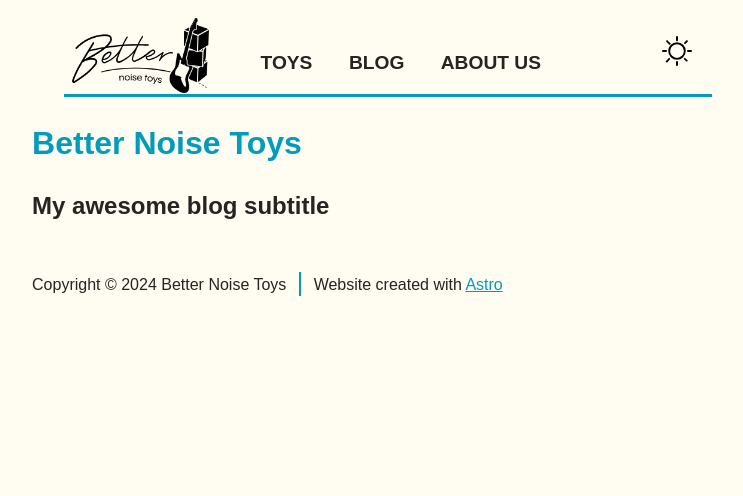
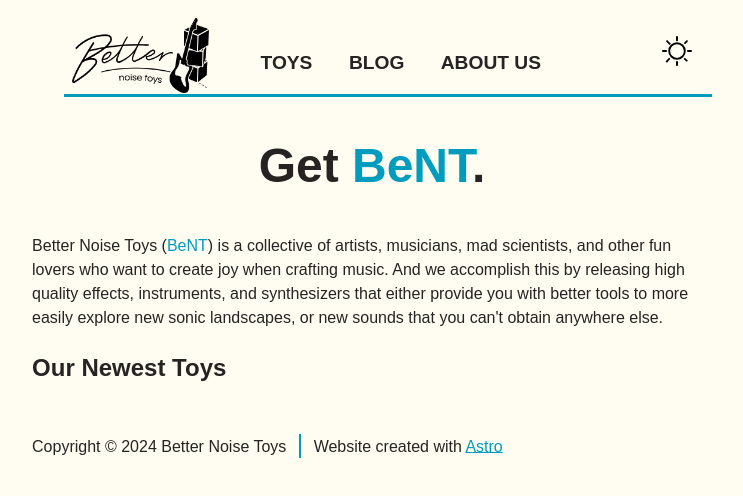
Before and after one commit to PuppyGirlBelly/BeNT_Website, an Astro site: page /BeNT_Website/ in a window 1280 px wide. Shown: the whole page, without its empty margins (268-1011 px from the left). Built offline with nearby package versions, Linux system fonts and the light colour scheme; Astro itself is replaced by a stand-in of ours.

Commit message:
Add 'themeColor' css variable to main css, to use for highlighting "BeNT"

```diff
--- a/src/pages/about.astro
+++ b/src/pages/about.astro
@@ -25,10 +25,10 @@
 ---
 
 <BaseLayout pageTitle={pageTitle}>
-	<h2>Mad Scientists and Musicians creating <em>"Better Noise Toys"</em>!</h2>
+	<h2>Mad Scientists and Musicians creating "<em class="accent-color">Better Noise Toys</em>"!</h2>
 
 	<p>
-		Better Noise Toys (AKA: BeNT) is a collective and partnership based around musicians who want
+		Better Noise Toys (AKA: <span class="accent-color">BeNT</span>) is a collective and partnership based around musicians who want
 		new toys. Not just the same clones of Tube Screamers, Telecasters, or Moog Synths that everybody
 		else creates. So we create items that speak to us that don't exist already and speak to us
 		creatively. And we want to enable others to be creative as well! So we provide schematics,
@@ -45,7 +45,7 @@
 		{
 			creators.map((c) => (
 				<li>
-					<strong>{c.nickname}</strong> (<em>{c.pronouns}</em>) — {c.biography}
+					<strong>{c.nickname}</strong> (<em>{c.pronouns.join(' - ')}</em>) — {c.biography}
 				</li>
 			))
 		}
--- a/src/pages/index.astro
+++ b/src/pages/index.astro
@@ -1,7 +1,26 @@
 ---
 import BaseLayout from '../layouts/base_layout.astro';
-const pageTitle = "Better Noise Toys";
+const pageTitle = '';
 ---
+
 <BaseLayout pageTitle={pageTitle}>
-    <h2>My awesome blog subtitle</h2>
+	<h1>Get <span class="accent-color">BeNT</span>.</h1>
+	<p>
+		Better Noise Toys (<span class="accent-color">BeNT</span>) is a collective of artists,
+		musicians, mad scientists, and other fun lovers who want to create joy when crafting music. And
+		we accomplish this by releasing high quality effects, instruments, and synthesizers that either
+		provide you with better tools to more easily explore new sonic landscapes, or new sounds that
+		you can't obtain anywhere else.
+	</p>
+
+    <h2>Our Newest Toys</h2>
 </BaseLayout>
+
+<style>
+	h1 {
+		font-size: 3rem;
+		margin: none;
+		padding: none;
+		text-align: center;
+	}
+</style>
--- a/src/styles/global.scss
+++ b/src/styles/global.scss
@@ -11,6 +11,8 @@
 }
 
 body {
+    background-color: inherit;
+    color: inherit;
 	margin: 0 auto;
 	width: 100%;
 	max-width: 80ch;
@@ -33,8 +35,12 @@
     }
 }
 
+.accent-color {
+    color: var(--themeColor);
+}
+
 main a, footer a {
-    color: $weezer-blue;
+    color: var(--themeColor);
 }
 
 html.dark {
```
